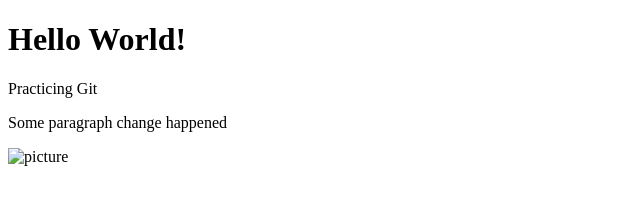
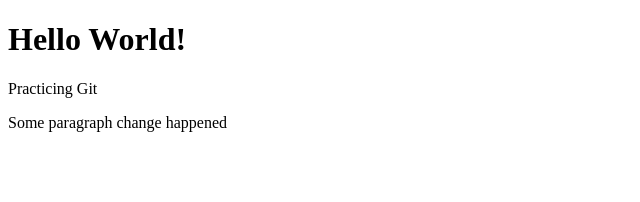
Before and after one commit to vahabvahabzada/gitpractice, a plain HTML site: page index.html in a window 1280 px wide. Shown: the full height of the page, 0-640 px from the left. Drawn offline with Linux system fonts and the light colour scheme.

Commit message:
deleted picture tag

```diff
--- a/index.html
+++ b/index.html
@@ -7,6 +7,5 @@
 <h1>Hello World!</h1>
 <p>Practicing Git</p>
 <p>Some paragraph change happened</p>
-<img src="tezetema.png" alt="picture"/>
 </body>
 </html>
```
